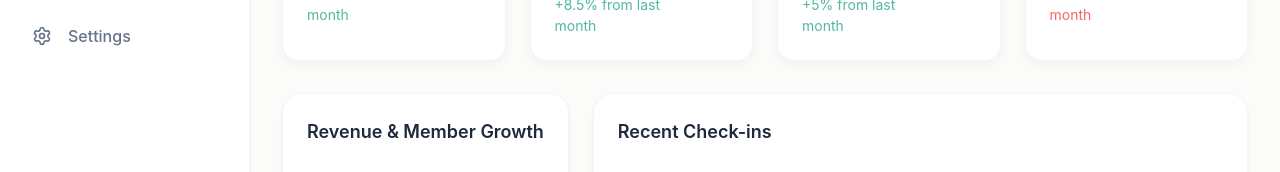
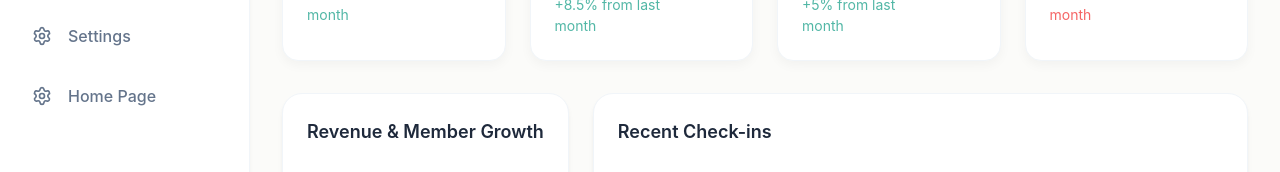
Before and after one commit to shubhammusale8076-rgb/gym-erp-portal, a React (Vite) app: page / in a window 1280 px wide. Shown: the part 339-511 px from the top of the page. Built offline with nearby package versions, Linux system fonts and the light colour scheme.

Commit message:
Updated layout page

```diff
--- a/src/components/Layout.jsx
+++ b/src/components/Layout.jsx
@@ -10,6 +10,7 @@ const Sidebar = () => {
     { name: 'Plans', path: '/plans', icon: <CreditCard size={20} /> },
     { name: 'CRM / Leads', path: '/crm', icon: <Users size={20} /> },
     { name: 'Settings', path: '/settings', icon: <Settings size={20} /> },
+    { name: 'Home Page', path: '/home-page', icon: <Settings size={20} /> },
   ];
 
   return (
```
